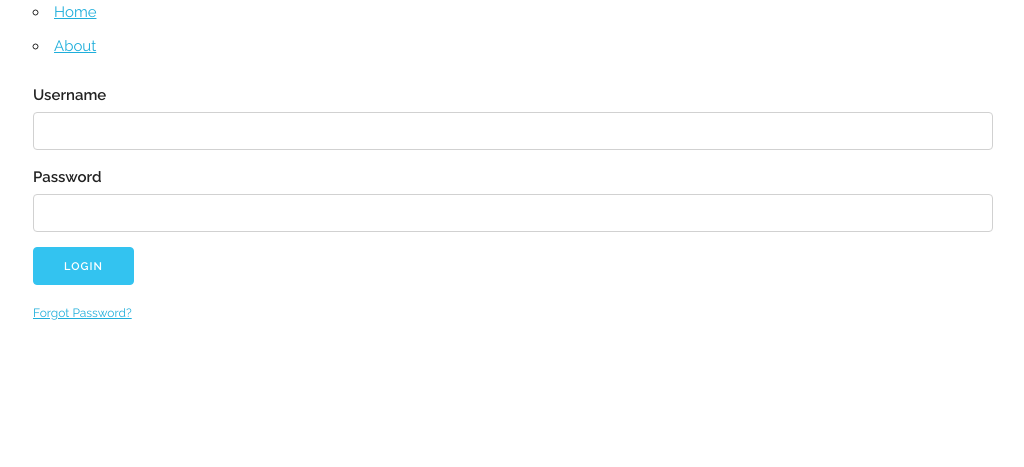
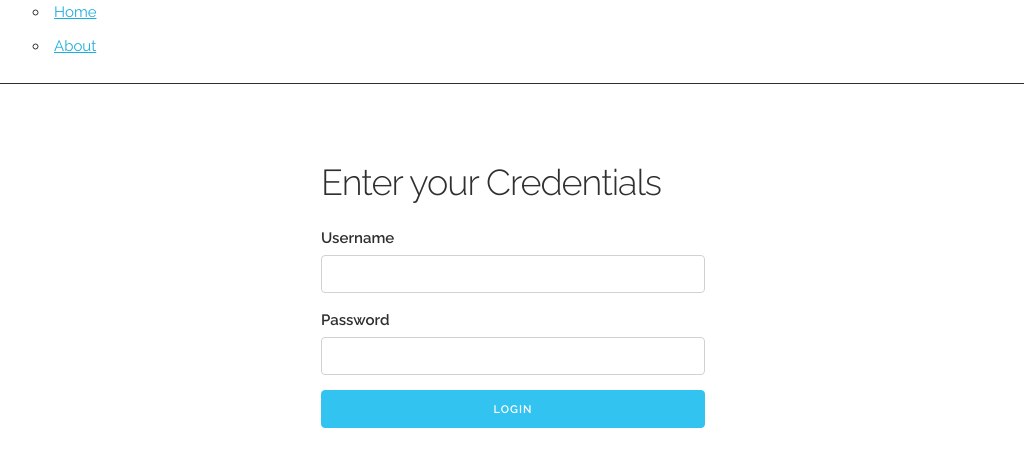
Before and after one commit to BleckJeck/flask-blog-app, a Flask app: page /login in a window 1280 px wide. Shown: the top 467 px of the page, without its empty margins (127-1151 px from the left). Run offline with Flask 2, Linux system fonts and the light colour scheme.

Commit message:
styles & minor cosmetic changes

```diff
--- a/webapp/static/css/styles.css
+++ b/webapp/static/css/styles.css
@@ -0,0 +1,76 @@
+/* GLOBAL VARIABLES */
+:root {
+  --main-dark-color: #2f2f2f;
+}
+
+/* GLOBAL STYLES */
+html
+body {
+  margin: 0;
+  padding: 0;
+  overflow-x: hidden;
+  color: var(--main-dark-color)
+}
+
+/* FLASH MESSAGES */
+.alert {
+  border: 1px solid;
+  border-radius: 5px;
+  padding: 0.8em;
+  margin-bottom: 1.5em;
+  animation-name: displayMsg;
+  animation-duration: 1s;
+}
+
+@keyframes displayMsg{
+  from {
+    opacity: 0;
+  }
+  to {
+    opacity: 1;
+  }
+}
+
+.alert-success {
+  border-color: rgb(0, 80, 0);
+  color: rgb(0, 80, 0);
+  background-color: rgb(180, 220, 180)
+}
+
+.alert-error {
+  border-color: rgb(100, 0, 0);
+  color: rgb(100, 0, 0);
+  background-color: rgb(250, 200, 200);
+}
+
+/* NAVIGATION */
+nav {
+  width: 100vw;
+  margin-bottom: 2em;
+  border-bottom: 1px solid var(--main-dark-color);
+}
+
+nav .columns {
+  padding: 0.8em;
+}
+
+nav .columns a {
+  color: var(--main-dark-color);
+  text-decoration: none;
+  font-size: 1.5em;
+  padding: 0 0 0 1em;
+}
+
+nav .columns#nav-right {
+  text-align: right;
+}
+
+nav .columns#nav-right a {
+  padding: 0 1em 0 0;
+}
+
+/* DASHBOARD */
+.dashboard-item {
+  margin-top: 2em;
+  text-align: center;
+}
--- a/webapp/templates/blog.html
+++ b/webapp/templates/blog.html
@@ -9,7 +9,7 @@
     <article>
       <div>
         <div>
-          <a href="#">{{ post.user_id }}</a>
+          <p>Written by <strong>{{ post.user_id }}</strong></p>
           <small>{{ post.date_posted.strftime('%d-%m-%Y') }}</small>
         </div>
         <h2><a href="{{ url_for('post', post_id=post.id) }}">{{ post.title }}</a></h2>
--- a/webapp/templates/includes/_messages.html
+++ b/webapp/templates/includes/_messages.html
@@ -1,7 +1,7 @@
 {% with messages = get_flashed_messages(with_categories = True) %}
   {% if messages %}
     {% for category, message in messages %}
-      <div class="alert-{{ category }}">
+      <div class="alert alert-{{ category }}">
         {{ message }}
       </div>
     {% endfor %}
--- a/webapp/templates/login.html
+++ b/webapp/templates/login.html
@@ -1,6 +1,9 @@
 {% extends 'layout.html' %}
 
 {% block body %}
+
+<div style="width:40%; margin:auto; margin-top:5em">
+  <h3>Enter your Credentials</h3>
 
   <form method="POST" action="">
     <div>
@@ -17,12 +20,10 @@
       {{ form.password(class_="u-full-width") }}
     </div>
     <div>
-      {{ form.submit(class_="button-primary") }}
+      {{ form.submit(class_="button-primary u-full-width") }}
     </div>
-    <small>
-      <a href="#">Forgot Password?</a>
-    </small>
     {{ form.csrf_token }}
   </form>
+</div>
 
 {% endblock body %}
--- a/webapp/templates/post-r.html
+++ b/webapp/templates/post-r.html
@@ -5,8 +5,6 @@
   <article>
     <div>
       <div>
-        <a href="#">{{ post.user_id }}</a>
-        <small>{{ post.date_posted.strftime('%d-%m-%Y') }}</small>
         {% if post.user_id == session['username'] %}
         <div>
           <a href="{{ url_for('update_post', post_id=post.id) }}" class="button">Update</a>
@@ -18,6 +16,10 @@
       </div>
       <h2>{{ post.title }}</h2>
       <p>{{ post.content }}</p>
+      <div>
+        <p>Written by <strong>{{ post.user_id }}</strong></p>
+        <small>{{ post.date_posted.strftime('%d-%m-%Y') }}</small>
+      </div>
     </div>
   </article>
 
```
Lines whose indentation alone changed are shown as unchanged.
